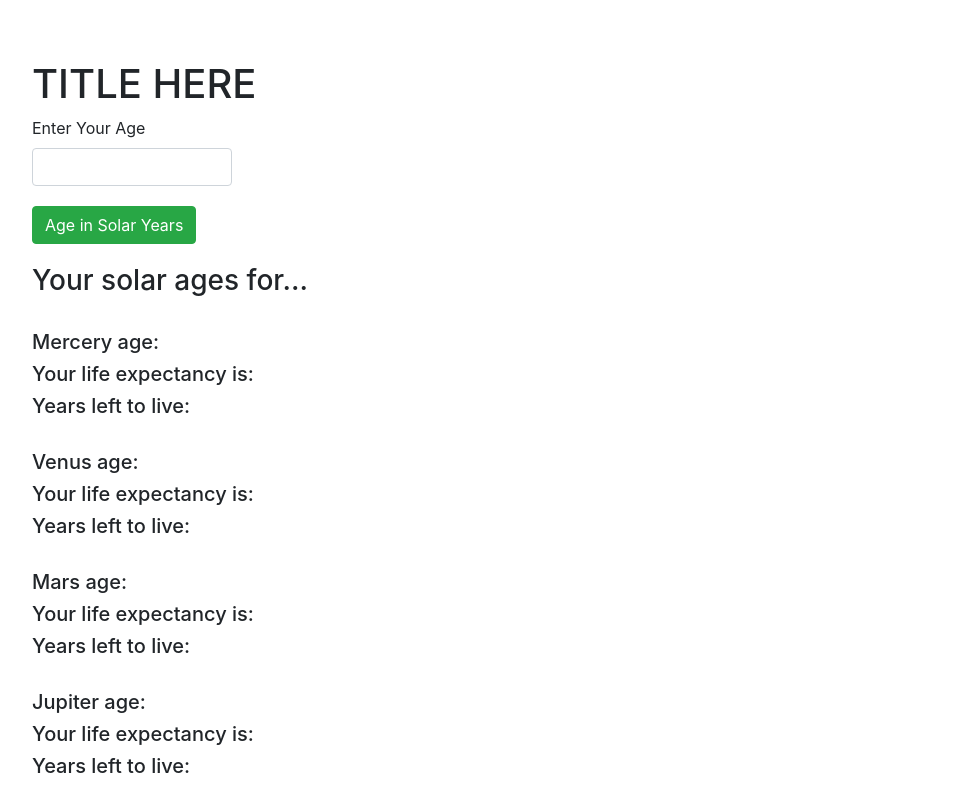
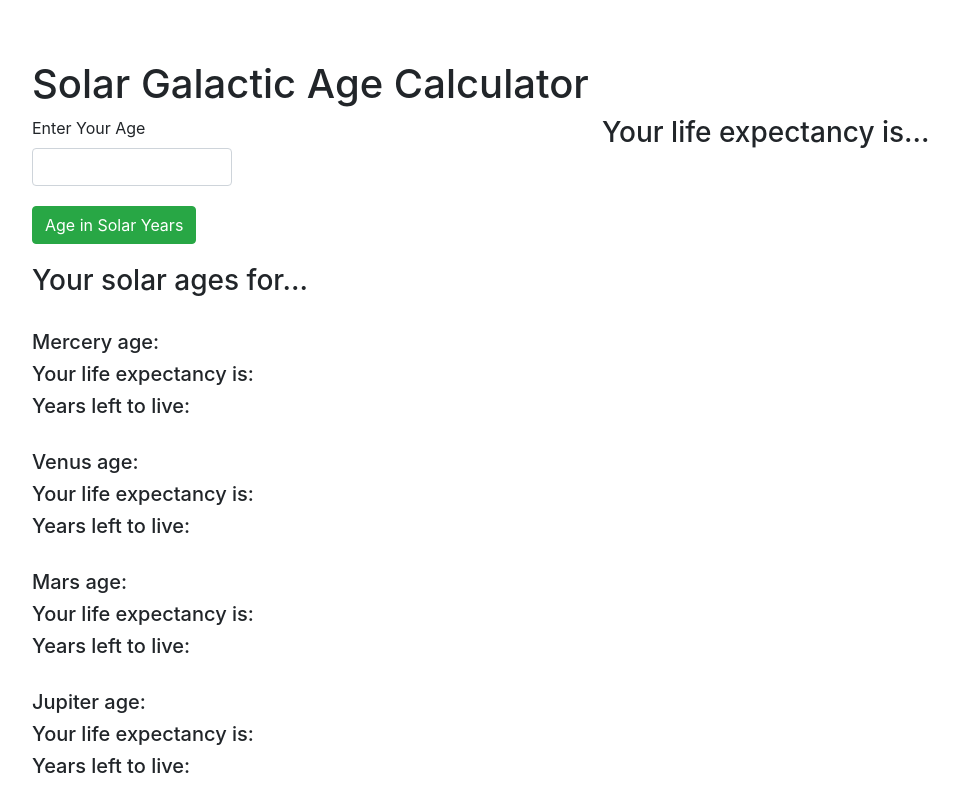
Before and after one commit to jeffdinsmore/galactic-calculator, a website: page src/index.html in a window 1280 px wide. Shown: the whole page, without its empty margins (53-1011 px from the left). Drawn offline with Linux system fonts and the light colour scheme; files whose address does not match are found by name.

Commit message:
updated UI to show life expectancy in earth years.

```diff
--- a/src/index.html
+++ b/src/index.html
@@ -10,11 +10,22 @@
 <body>
   <header></header>
   <div class="container">
-    <h1>TITLE HERE</h1>
+    <h1>Solar Galactic Age Calculator</h1>
     <form>
-      <label for="age">Enter Your Age</label>
-      <input type="number" id="age" class="form-control">
-      <button id="submit" class="btn btn-success">Age in Solar Years</button>
+      <div class="row">
+        <div class="col-lg-6">
+          <label for="age">Enter Your Age</label>
+          <input type="number" id="age" class="form-control">
+          <button id="submit" class="btn btn-success">Age in Solar Years</button>
+        </div>
+        <div class="col-lg-4">
+          <div id="outputExpectancy">
+            <h3>Your life expectancy is...</h3>
+            <h3><span id="outputYear"></span></h3>
+          </div>
+        </div>
+      </div>
+
     </form>
     <div id="output">
       <h3>Your solar ages for...</h3>
--- a/src/js/solarYear.js
+++ b/src/js/solarYear.js
@@ -36,3 +36,4 @@ export default class SolarYears {
       });
     }
   }
+}
--- a/src/main.js
+++ b/src/main.js
@@ -15,6 +15,7 @@ $(document).ready(function() {
     $("#mars").text(solarYears.mars + " years");
     $("#jupiter").text(solarYears.jupiter + " years");
     solarYears.randomNumber();
+    $("#outputYear").text(solarYears.randomAge + " Earth years");
     solarYears.solarYearsLeft(inputtedAge);
     $("#mercuryLife").text(solarYears.randomAge[1] + " years");
     $("#venusLife").text(solarYears.randomAge[2] + " years");
@@ -25,6 +26,7 @@ $(document).ready(function() {
     $("#marsLeft").text(solarYears.yearsLeft[3] + " years");
     $("#jupiterLeft").text(solarYears.yearsLeft[4] + " years");
     console.log(solarYears.yearsLeft)
+    console.log(solarYears.randomAge)
   });
 });
 
```
